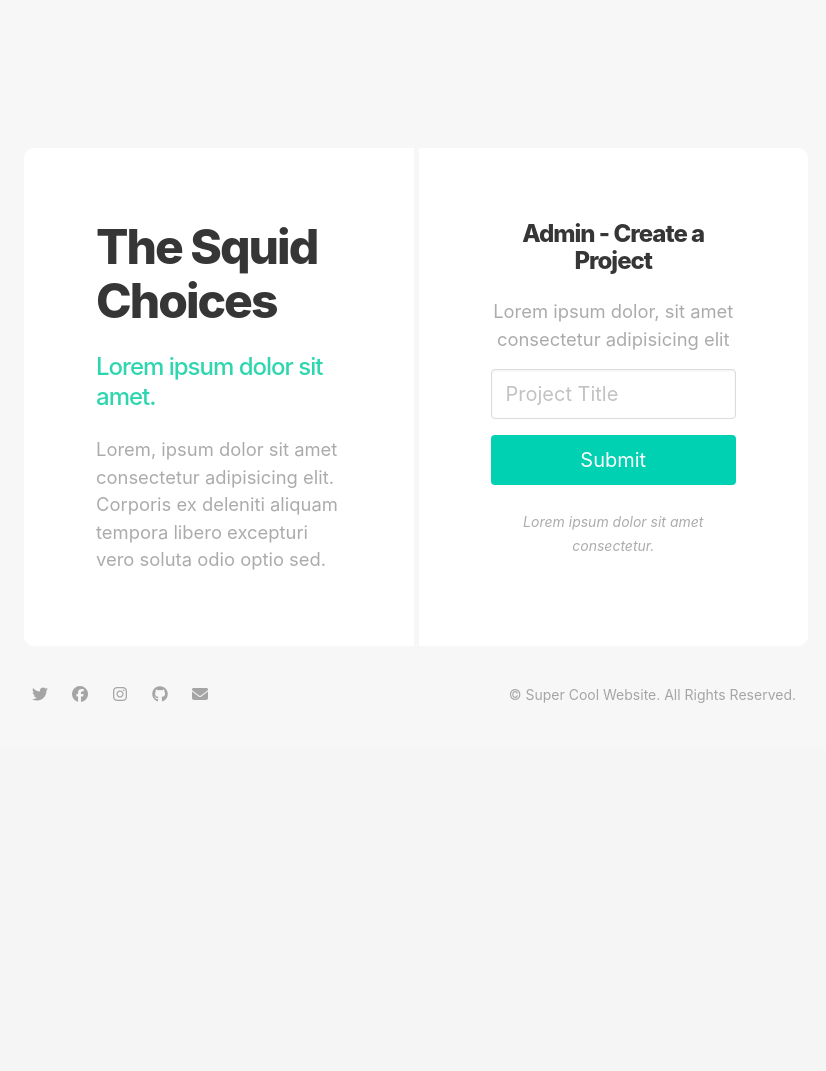
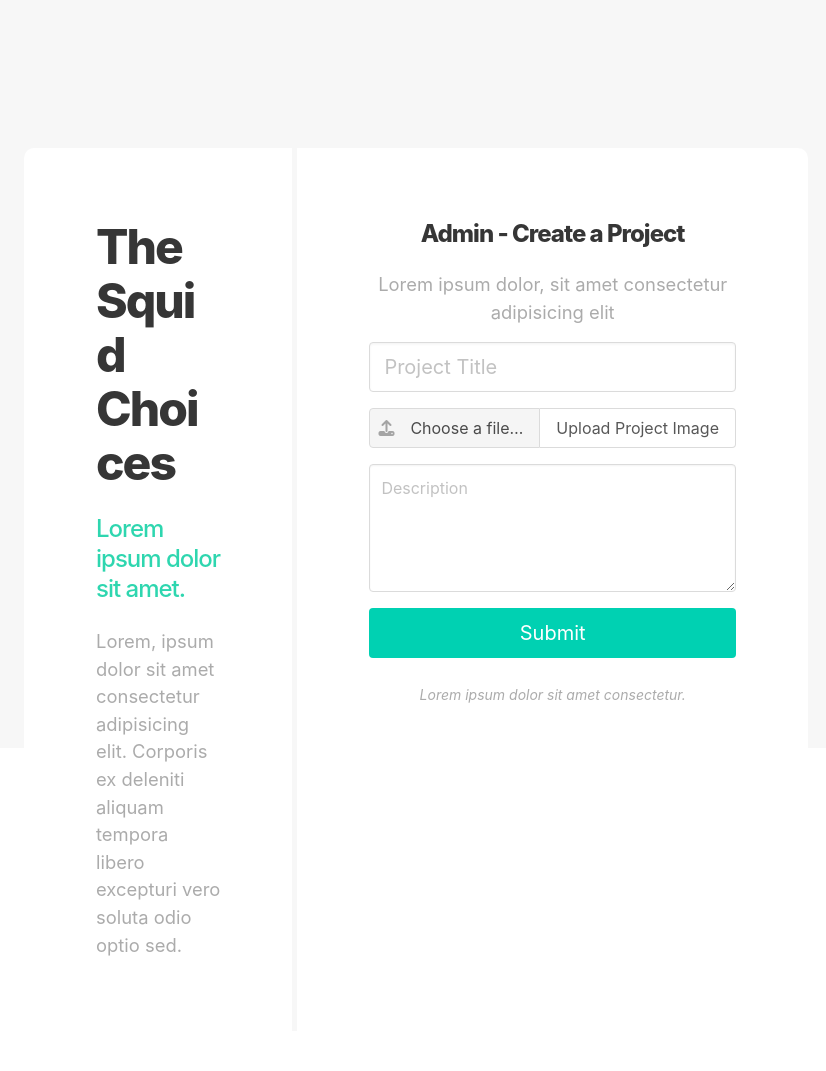
Before and after one commit to stemitom/choice-coin-entry, a Flask app: template choice-coin-entry/templates/createProject.html in a window 1280 px wide. Shown: the part 52-1123 px from the top of the page, without its empty margins (224-1050 px from the left). Before the commit the page ends 755 px from the top, so only its background shows below. Run offline with Flask 2, Linux system fonts and the light colour scheme; the template is opened without the code that fills it, so the values that code supplies are empty; some libraries are stand-ins or nearby versions.

Commit message:
Added project and executives files

```diff
--- a/choice-coin-entry/templates/createExecutives.html
+++ b/choice-coin-entry/templates/createExecutives.html
@@ -4,7 +4,7 @@
     <meta charset="utf-8" />
     <meta http-equiv="X-UA-Compatible" content="IE=edge" />
     <meta name="viewport" content="width=device-width, initial-scale=1" />
-    <title>Admin - Log In</title>
+    <title>Admin - Add Stockholders</title>
     <link
       href="https://fonts.googleapis.com/css2?family=Nunito+Sans:wght@400;500;700&display=swap"
       rel="stylesheet"
@@ -43,7 +43,7 @@
                 {{ message|capitalize }}
               </div>
               {% endfor %} {% endif %} {% endwith %}
-              <h1 class="title is-4">Admin - Log In</h1>
+              <h1 class="title is-4">Admin - Add Stockholders</h1>
               <p class="description">
                 Lorem ipsum dolor, sit amet consectetur adipisicing elit
               </p>
--- a/choice-coin-entry/templates/createProject.html
+++ b/choice-coin-entry/templates/createProject.html
@@ -4,7 +4,7 @@
     <meta charset="utf-8" />
     <meta http-equiv="X-UA-Compatible" content="IE=edge" />
     <meta name="viewport" content="width=device-width, initial-scale=1" />
-    <title>Admin - Sign Up</title>
+    <title>Admin - Create a Project</title>
     <link
       href="https://fonts.googleapis.com/css2?family=Nunito+Sans:wght@400;500;700&display=swap"
       rel="stylesheet"
@@ -56,6 +56,31 @@
                       name="title"
                       placeholder="Project Title"
                     />
+                  </div>
+                </div>
+                <div class="field">
+                  <div class="file has-name">
+                    <label class="file-label">
+                      <input class="file-input" type="file" name="image-file" />
+                      <span class="file-cta">
+                        <span class="file-icon">
+                          <i class="fas fa-upload"></i>
+                        </span>
+                        <span class="file-label"> Choose a file… </span>
+                      </span>
+                      <span class="file-name">
+                        Upload Project Image
+                      </span>
+                    </label>
+                  </div>
+                </div>
+
+                <div class="field">
+                  <div class="control">
+                    <textarea
+                      class="textarea"
+                      placeholder="Description"
+                    ></textarea>
                   </div>
                 </div>
                 <button
```
